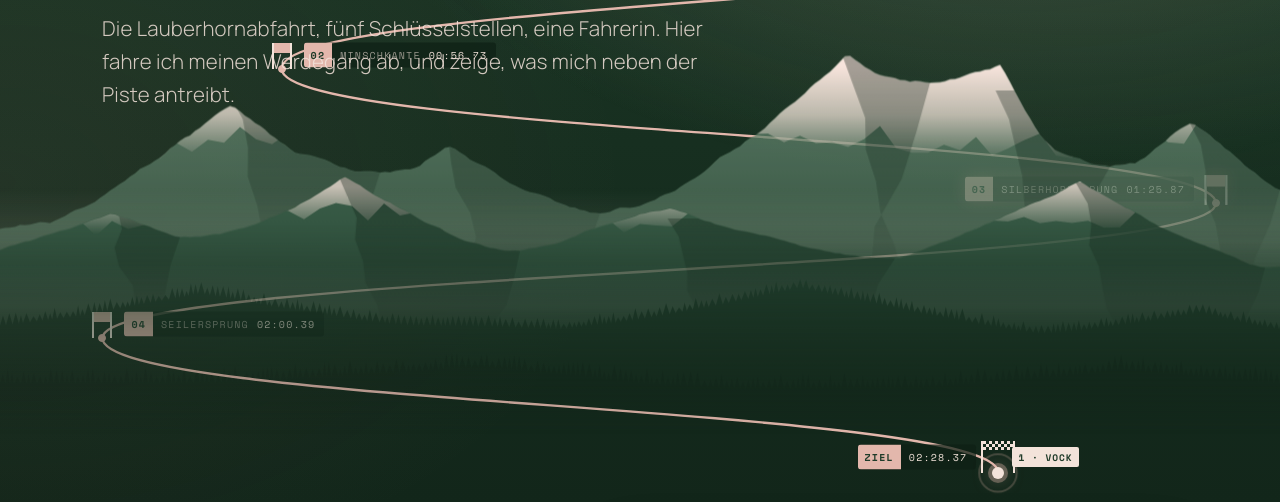
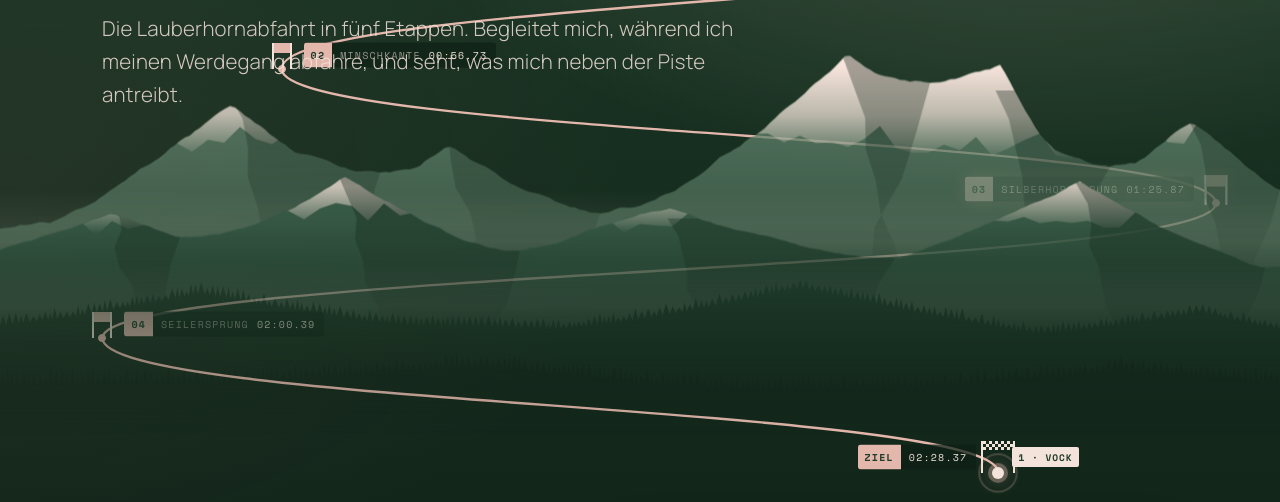
Before and after one commit to larissavock/Portfolio, a plain HTML site: page ueber-mich.html in a window 1280 px wide. Shown: the part 298-800 px from the top of the page. Drawn offline with nearby package versions, Linux system fonts and the light colour scheme.

Commit message:
Über mich: Einleitungstext angepasst
Co-Authored-By: Claude Opus 5.5 <noreply@anthropic.com>
Claude-Session: https://claude.ai/code/session_01YSP2kCn56hYg3mGqaMC5ZH

```diff
--- a/ueber-mich.html
+++ b/ueber-mich.html
@@ -97,7 +97,7 @@
     <div class="welcome-copy" data-speed="0.35" data-fade>
       <div class="welcome-kicker mono"><span class="kicker-live"><i></i>LIVE</span>LAUBERHORN · WENGEN · 4,5 KM</div>
       <h2 data-split>Mein Weg ans Ziel.</h2>
-      <p class="desc">Die Lauberhornabfahrt, fünf Schlüsselstellen, eine Fahrerin. Hier fahre ich meinen Werdegang ab, und zeige, was mich neben der Piste antreibt.</p>
+      <p class="desc">Die Lauberhornabfahrt in fünf Etappen. Begleitet mich, während ich meinen Werdegang abfahre, und seht, was mich neben der Piste antreibt.</p>
     </div>
   </section>
 
```
